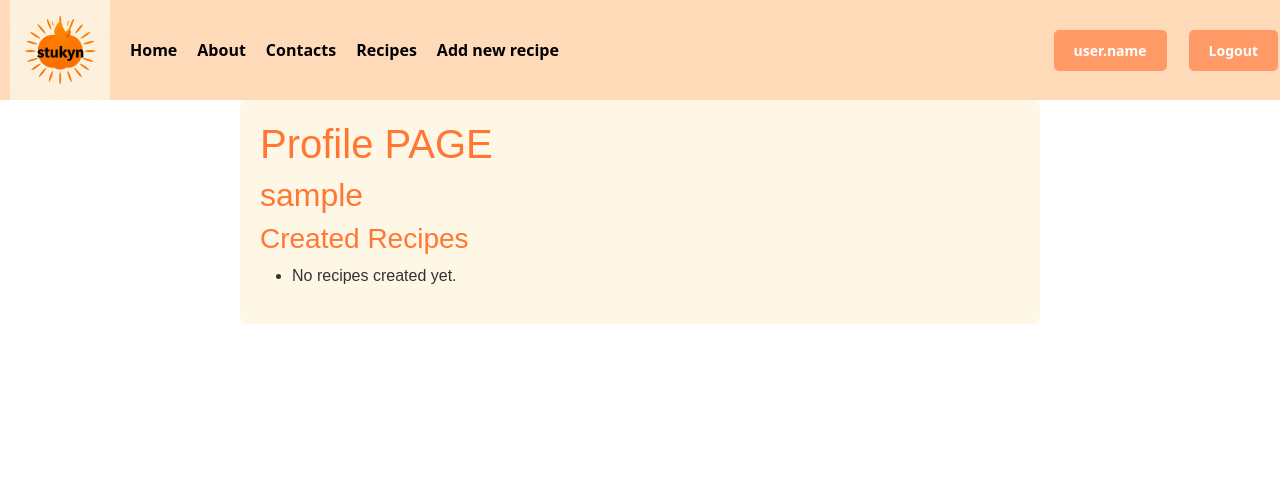
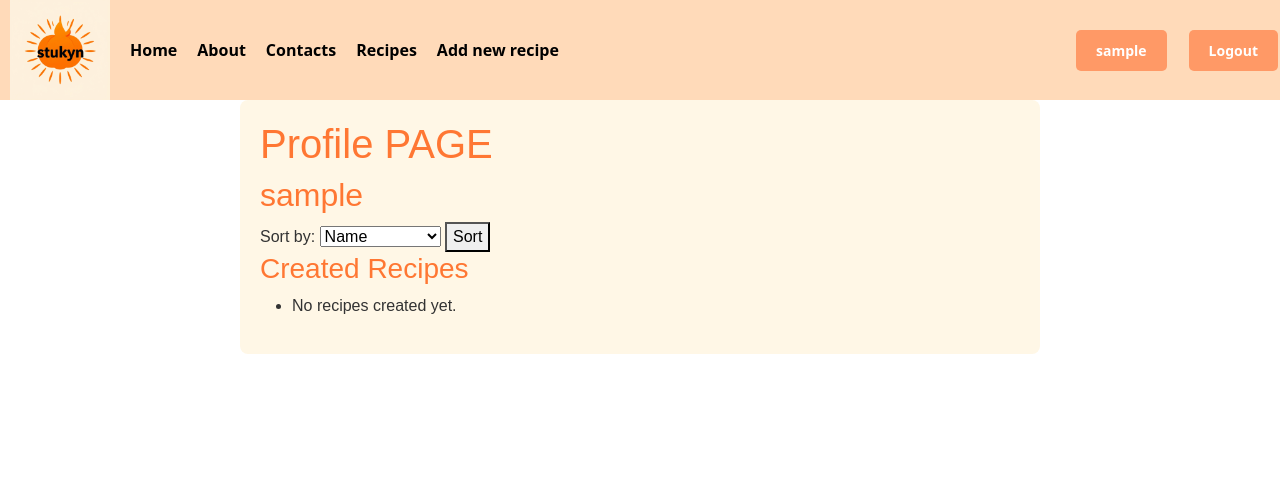
Before and after one commit to 0fill/hells_kitchen, a Django app: page /profile/ in a window 1280 px wide. Shown: the top 492 px of the page. Run offline with Django 5.2, Linux system fonts and the light colour scheme; the visitor is signed in with stand-in values (Sample User, id 1); data that the repository does not hold is empty.

Commit message:
made a search better and also sort function

```diff
--- a/djangoProject1/core/templates/about.html
+++ b/djangoProject1/core/templates/about.html
@@ -5,5 +5,9 @@
 {% endblock %}
 
 {% block main %}
-    about this page is so much to say, that I will do it later ;)
+    <h4>
+    this website is for students who are looking for cheap and eazy to make meals
+        for that there is difficulty stat in each recipe for eazy navigation
+        I am a student
+    </h4>
 {% endblock %}
--- a/djangoProject1/core/templates/header.html
+++ b/djangoProject1/core/templates/header.html
@@ -14,12 +14,11 @@
 
         {% if user.is_authenticated %}
             <a href="{% url 'recipe_create' %}" class="">Add new recipe</a>
-            {#            <a href="{% url 'search' %}">Search contacts</a>#}
         {% endif %}
     </div>
     <div class="registr_login_allign">
         {% if user.is_authenticated %}
-            <a href="{% url 'profile' %}" class="login_button">user.name</a>
+            <a href="{% url 'profile' %}" class="login_button">{{ user.username }}</a>
             <form action="{% url 'logout' %}" method="post">
                 {% csrf_token %}
                 <gg class="registr_login_allign">
--- a/djangoProject1/core/templates/home.html
+++ b/djangoProject1/core/templates/home.html
@@ -5,5 +5,5 @@
 {% endblock %}
 
 {% block main %}
-    this is main page here is some navigation with first words also picture with delicous food to hookl visitor #do late#
-{% endblock %}
+    <h3>welcome to my website, hope you enjoy your visit</h3>
+{% endblock main %}
--- a/djangoProject1/core/templates/master.html
+++ b/djangoProject1/core/templates/master.html
@@ -7,6 +7,8 @@
 </head>
 <body>
     {% include "header.html" %}
+{#<img src="https://www.hermes-mb.cz/images/sampledata/kuchar1.jpg" style="align-items: center" width="">#}
+
 <div class="main-content">
     {% block main %}
     {% endblock main %}
--- a/djangoProject1/core/templates/profile.html
+++ b/djangoProject1/core/templates/profile.html
@@ -1,13 +1,25 @@
 {% extends "master.html" %}
 
+{% block title %}
+    PROFILE
+{% endblock title %}
 {% block main %}
     <h1>Profile PAGE</h1>
     <h2>{{ user.username }}</h2>
+    <form method="get" action="{% url 'profile' %}">
+    <label for="sort">Sort by:</label>
+    <select name="sort" id="sort">
+        <option value="name" {% if sort_by == 'name' %}selected{% endif %}>Name</option>
+        <option value="created_at" {% if sort_by == 'created_at' %}selected{% endif %}>Creation Date</option>
+        <option value="difficulty" {% if sort_by == 'difficulty' %}selected{% endif %}>Difficulty</option>
+    </select>
+    <button type="submit">Sort</button>
+    </form>
     <h3>Created Recipes</h3>
-    <ul>
+     <ul>
         {% for recipe in recipes %}
             <li>
-                <a href="{% url 'recipe_detail' recipe.pk %}">{{ recipe.name }}</a>
+                <a href="{% url 'recipe_detail' recipe.pk %}">{{ recipe.name }} - {{ recipe.difficulty }}</a>
             </li>
         {% empty %}
             <li>No recipes created yet.</li>
--- a/djangoProject1/core/templates/registration.html
+++ b/djangoProject1/core/templates/registration.html
@@ -1,7 +1,7 @@
 {% extends "master.html" %}
 
 {% block title %}
-    Registration
+    REGISTRATION
 {% endblock %}
 
 
--- a/djangoProject1/core/views.py
+++ b/djangoProject1/core/views.py
@@ -36,8 +36,16 @@ def registration(request):
 @login_required
 def profile(request):
     user = request.user
+    sort_by = request.GET.get('sort', 'name')
     recipes = Recipe.objects.filter(author=user)
-    return render(request, 'profile.html', {'user': user, 'recipes': recipes})
+    if sort_by == 'created_at':
+        return render(request, 'profile.html', {'user': user, 'recipes': recipes,
+                                                'sort_by': 'created_at'})
+    if sort_by not in ['name', 'difficulty']:
+        sort_by = 'name'
+    recipes = recipes.order_by(sort_by)
+    return render(request, 'profile.html', {'user': user, 'recipes': recipes,
+                  'sort_by': sort_by})
 
 
 
--- a/djangoProject1/recipes/templates/recipe_delete.html
+++ b/djangoProject1/recipes/templates/recipe_delete.html
@@ -1,4 +1,8 @@
 {% extends "master.html" %}
+
+{% block title %}
+	STUKYN
+{% endblock %}
 
 {% block main %}
     <h1>Are you sure you want to delete "{{ object.name }}"?</h1>
--- a/djangoProject1/recipes/templates/recipe_detail.html
+++ b/djangoProject1/recipes/templates/recipe_detail.html
@@ -1,4 +1,8 @@
 {% extends "master.html" %}
+
+{% block title %}
+	STUKYN
+{% endblock %}
 
 {% block main %}
     <h1>{{ object.name }}</h1>
--- a/djangoProject1/recipes/templates/recipe_form.html
+++ b/djangoProject1/recipes/templates/recipe_form.html
@@ -1,4 +1,8 @@
 {% extends "master.html" %}
+
+{% block title %}
+	STUKYN
+{% endblock %}
 
 {% block main %}
 <h1>Post new recipe</h1>
--- a/djangoProject1/recipes/templates/recipe_list.html
+++ b/djangoProject1/recipes/templates/recipe_list.html
@@ -1,4 +1,8 @@
 {% extends "master.html" %}
+
+{% block title %}
+	STUKYN
+{% endblock %}
 
 {% block main %}
   <h1>Recipes</h1>
--- a/djangoProject1/recipes/templates/search_results.html
+++ b/djangoProject1/recipes/templates/search_results.html
@@ -1,4 +1,8 @@
 {% extends "master.html" %}
+
+{% block title %}
+	STUKYN
+{% endblock %}
 
 {% block main %}
 <div class="main-content">
--- a/djangoProject1/recipes/views.py
+++ b/djangoProject1/recipes/views.py
@@ -55,7 +55,7 @@ def search_recipe(request):
             if recipe_name:
                 results = results.filter(name__icontains=recipe_name)
 
-            if recipe_difficulty is not None:
-                results = results.filter(difficulty=recipe_difficulty)
+            if recipe_difficulty is not None and recipe_difficulty is not "":
+                results = results.filter(difficulty__in=recipe_difficulty)
 
     return render(request, 'search_results.html', {'form': form, 'results': results})
--- a/djangoProject1/static/CSS/main_style.css
+++ b/djangoProject1/static/CSS/main_style.css
@@ -2,7 +2,7 @@
     max-width: 800px;
     margin: 0 auto;
     padding: 20px;
-    background-color: #fff7e6;
+    background-color: #fff7e6;  /*#fff7e6*/
     border-radius: 8px;
     font-family: 'Arial', sans-serif;
     color: #333;
```
Also changed, not shown: djangoProject1/core/templates/contact.html (+5 -2 lines), djangoProject1/recipes/forms.py (+4 -3 lines).
